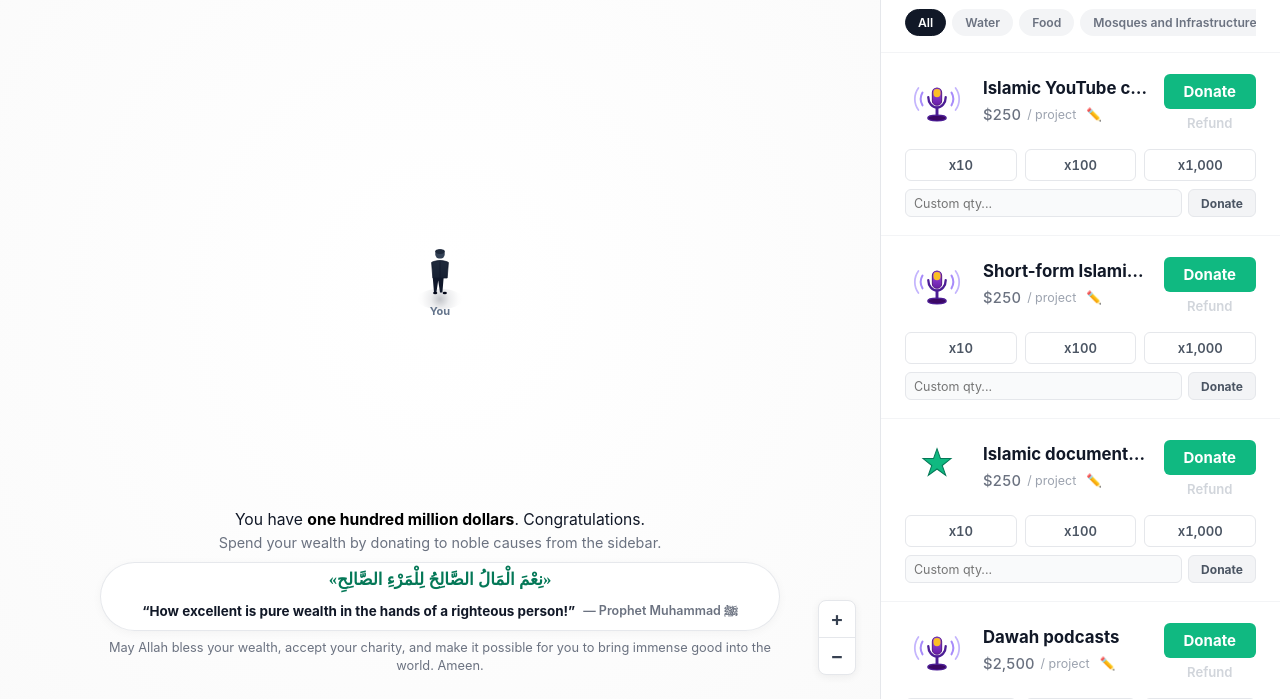
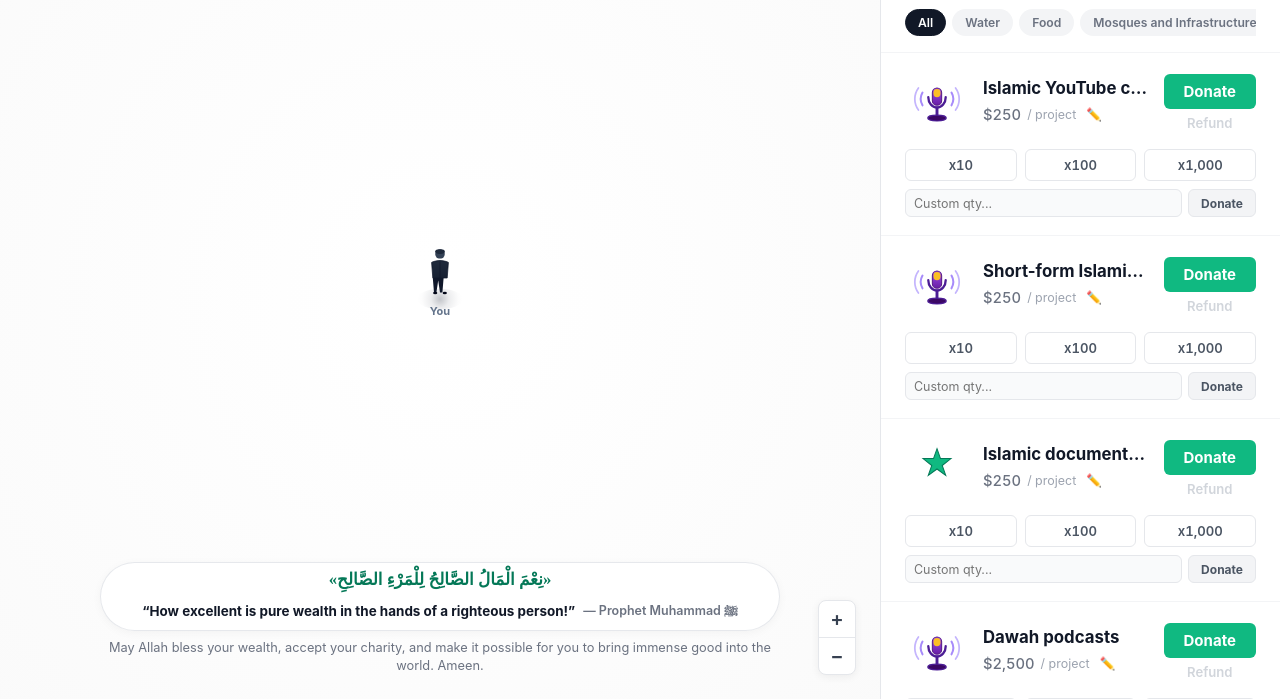
Before and after one commit to muslimanigit/wealthy-muslim-simulator, a plain HTML site: page index.html in a window 1280 px wide. Shown: the part 101-800 px from the top of the page. Drawn offline with Linux system fonts and the light colour scheme.

Commit message:
Remove hardcoded hero wealth message

```diff
--- a/app.js
+++ b/app.js
@@ -1360,13 +1360,6 @@
     const sideTitle = $("#sidebarTitle");
     if (sideTitle) sideTitle.textContent = isSq ? "Dhuro" : "Donate";
 
-    const canvasHeroMsg = $("#canvasHeroMsg");
-    if (canvasHeroMsg) {
-      canvasHeroMsg.innerHTML = isSq
-        ? `Ju keni <strong>njëqind milionë dollarë</strong>. Urime.<div class="canvas-sub-msg">Shpenzoni pasurinë tuaj duke dhuruar për kauza fisnike nga menyja anësore.</div>`
-        : `You have <strong>one hundred million dollars</strong>. Congratulations.<div class="canvas-sub-msg">Spend your wealth by donating to noble causes from the sidebar.</div>`;
-    }
-
     if (elements.search) {
       elements.search.placeholder = isSq ? "Kërko kauza..." : "Search causes...";
       elements.search.setAttribute("aria-label", isSq ? "Kërko kauza" : "Search initiatives");
--- a/index.html
+++ b/index.html
@@ -78,10 +78,6 @@
 
       <!-- Bottom Hero & Islamic Guidance Banner -->
       <div id="canvasNote" class="canvas-note">
-        <div id="canvasHeroMsg" class="canvas-hero-msg">
-          You have <strong>one hundred million dollars</strong>. Congratulations.
-          <div class="canvas-sub-msg">Spend your wealth by donating to noble causes from the sidebar.</div>
-        </div>
         <div class="hadith-pill">
           <span class="arabic-snippet" dir="rtl">«نِعْمَ الْمَالُ الصَّالِحُ لِلْمَرْءِ الصَّالِحِ»</span>
           <span id="hadithText" class="hadith-text">“How excellent is pure wealth in the hands of a righteous person!”</span>
--- a/styles.css
+++ b/styles.css
@@ -227,24 +227,6 @@ button {
   align-items: center;
   gap: 8px;
   transition: opacity 0.3s ease;
-}
-
-.canvas-hero-msg {
-  font-size: 0.98rem;
-  color: #111827;
-  line-height: 1.45;
-  font-family: -apple-system, BlinkMacSystemFont, "Segoe UI", Roboto, sans-serif;
-}
-
-.canvas-hero-msg strong {
-  font-weight: 750;
-  color: #000000;
-}
-
-.canvas-sub-msg {
-  color: #6b7280;
-  font-size: 0.9rem;
-  margin-top: 2px;
 }
 
 .hadith-pill {
@@ -1250,14 +1232,6 @@ button {
     max-width: 90%;
   }
 
-  .canvas-hero-msg {
-    font-size: 0.82rem;
-  }
-
-  .canvas-sub-msg {
-    display: none;
-  }
-
   .hadith-pill {
     padding: 4px 10px;
     font-size: 0.74rem;
```
